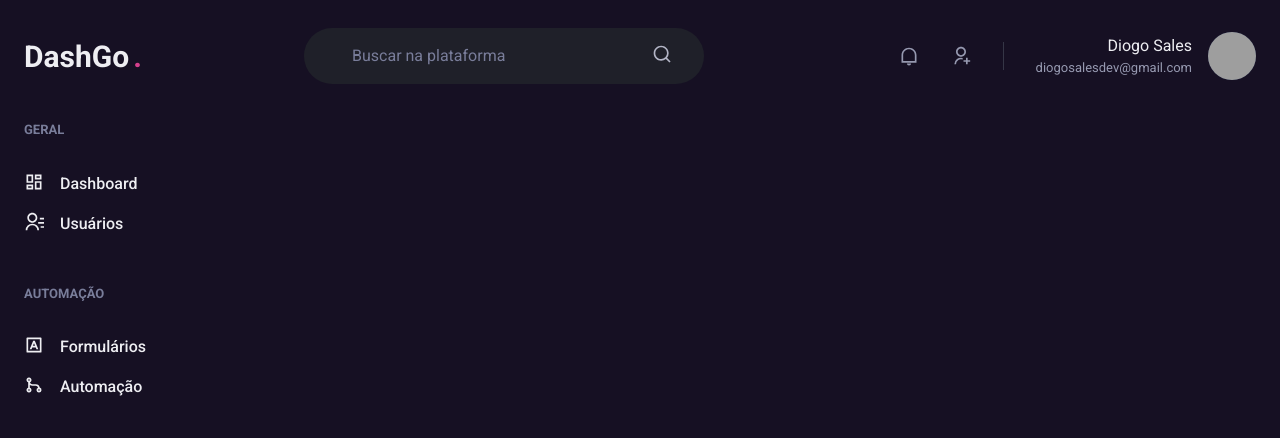
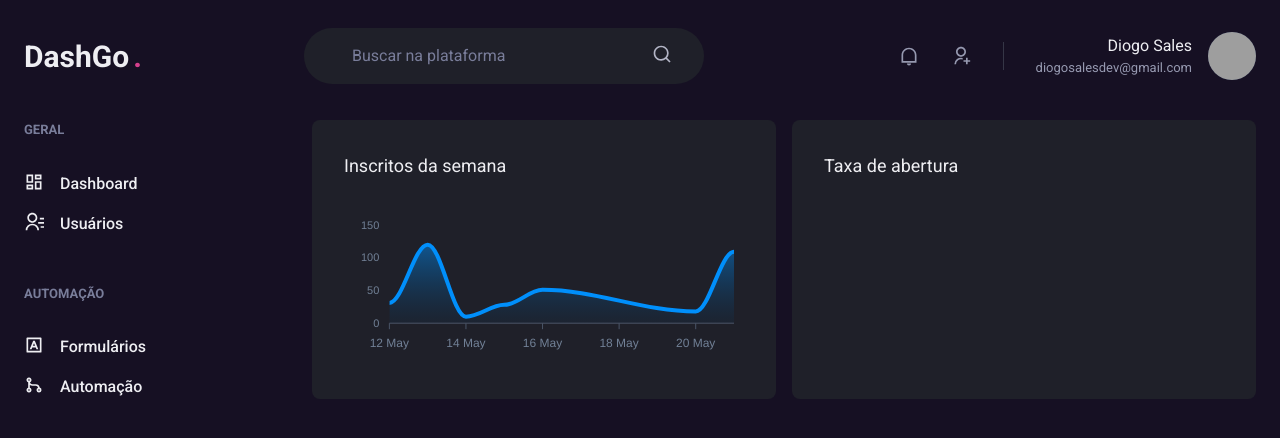
Before and after one commit to diogosalesdev/dashgo, a Next.js app: page /dashboard in a window 1280 px wide. Shown: the top 438 px of the page. Built offline with nearby package versions, Linux system fonts and the light colour scheme; grey boxes are pictures that could not be loaded.

Commit message:
Dashboard page finished

```diff
--- a/package.json
+++ b/package.json
@@ -12,9 +12,11 @@
     "@chakra-ui/react": "^1.6.1",
     "@emotion/react": "^11.4.0",
     "@emotion/styled": "^11.3.0",
+    "apexcharts": "^3.26.2",
     "framer-motion": "^4.1.16",
     "next": "10.2.0",
     "react": "17.0.2",
+    "react-apexcharts": "^1.3.9",
     "react-dom": "17.0.2",
     "react-icons": "^4.2.0"
   },
--- a/src/pages/dashboard.tsx
+++ b/src/pages/dashboard.tsx
@@ -1,6 +1,63 @@
-import { Flex } from "@chakra-ui/react";
+import { Box, Flex, SimpleGrid, Text, theme } from "@chakra-ui/react";
+import dynamic from 'next/dynamic'
 import { Header } from "../components/Header";
 import { Sidebar } from "../components/Sidebar";
+
+const Chart = dynamic(() => import('react-apexcharts'), {
+  ssr: false
+})
+
+const options = {
+  chart: {
+    toolbar: {
+      show: false
+    },
+    zoom: {
+      enabled: false
+    },
+    foreColor: theme.colors.gray[500]
+  },
+  grid: {
+    show: false
+  },
+  dataLabels: {
+    enabled: false
+  },
+  tooltip: {
+    enabled: false
+  },
+  xaxis: {
+    type: 'datetime',
+    axisBorder: {
+      color: theme.colors.gray[600]
+    },
+    axisTicks: {
+      color: theme.colors.gray[600]
+    },
+    categories: [
+      '2021-05-12T00:00:00',
+      '2021-05-13T00:00:00',
+      '2021-05-14T00:00:00',
+      '2021-05-15T00:00:00',
+      '2021-05-16T00:00:00',
+      '2021-05-20T00:00:00',
+      '2021-05-21T00:00:00'
+    ]
+  },
+  fill: {
+    opacity: 0.3,
+    type: 'gradient',
+    gradient: {
+      shade: 'dark',
+      opacityFrom: 0.7,
+      opacityTo: 0.3
+    }
+  }
+}
+
+const series = [
+  { name: 'series 1', data: [31, 120, 10, 28, 51, 18, 109] }
+]
 
 export default function Dashboard() {
   return (
@@ -15,6 +72,27 @@
         px='6'
       >
         <Sidebar />
+
+        <SimpleGrid flex='1' gap='4' minChildWidth='320px'align='flex-start'>
+          <Box
+            p='8'
+            bgColor='gray.800'
+            borderRadius={8}
+            pb='4'
+          >
+            <Text fontSize='lg' mb='4'>Inscritos da semana</Text>
+            <Chart options={options} series={series} type='area' height={160} />
+          </Box>
+
+          <Box
+            p='8'
+            bgColor='gray.800'
+            borderRadius={8}
+          >
+            <Text fontSize='lg' mb='4'>Taxa de abertura</Text>
+          </Box>
+
+        </SimpleGrid>
       </Flex>
     </Flex>
   )
```
Also changed, not shown: 1 other file (tests, documents, lock files or other folders).
